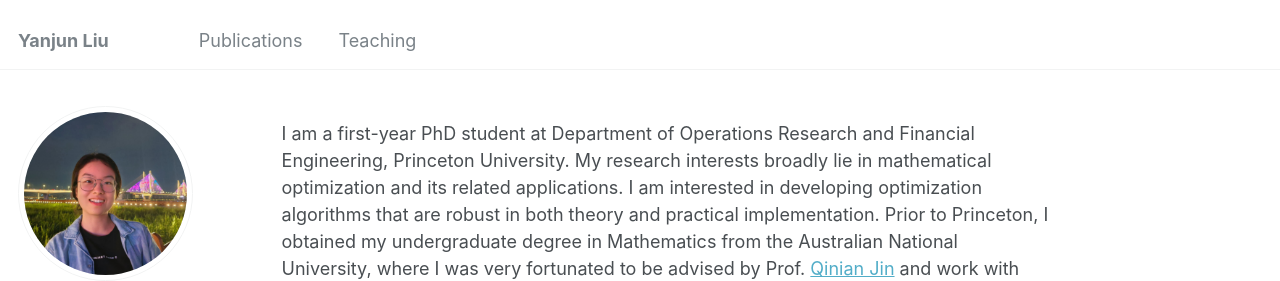
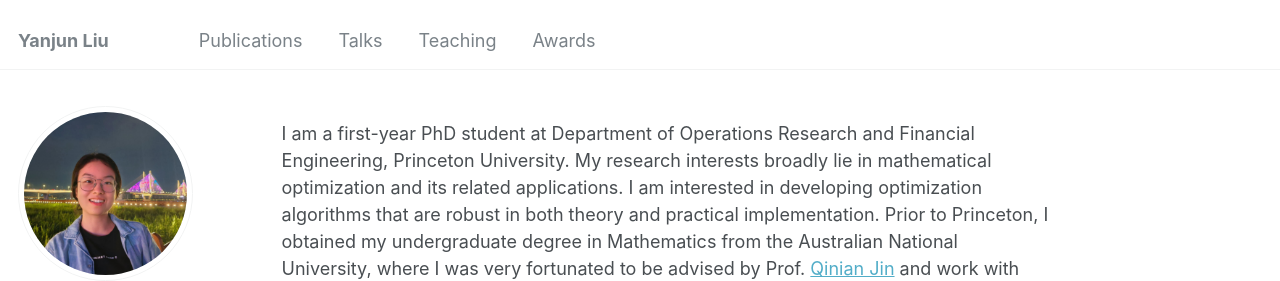
Before and after one commit to yanjunliu-regina/yanjunliu-regina.github.io, a Jekyll site: the page built from _pages/about.md, in a window 1280 px wide. Shown: the top 281 px of the page. Built offline with Jekyll 4.4.1, drawn with Linux system fonts in a browser that asks for light colours.

Commit message:
add awards and talks to navigation

```diff
--- a/_data/navigation.yml
+++ b/_data/navigation.yml
@@ -1,13 +1,16 @@
 # main links links
 main:
   - title: "Publications"
-    url: /#publications
+    url: /#publications/
+
+  - title: "Talks"
+    url: /#talks/
 
   - title: "Teaching"
-    url: /#teaching
+    url: /#teaching/
 
-#  - title: "Talks"
-#    url: /talks/
+  - title: "Awards"
+    url: /#awards/
 
 #  - title: "Portfolio"
 #    url: /portfolio/
```
